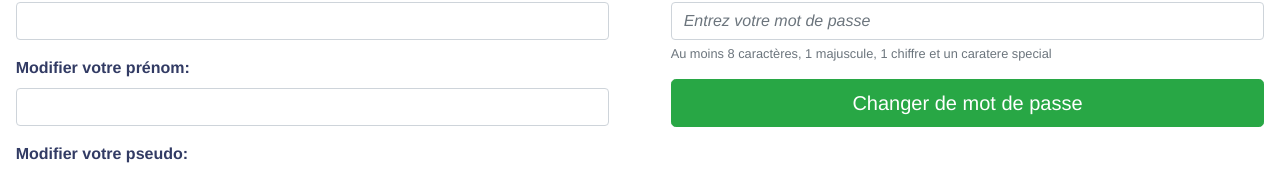
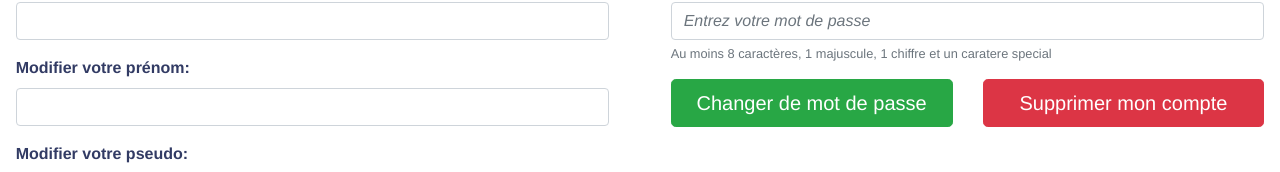
Before and after one commit to Pac176/front_p7, a Vue app: page /myAccount/user/1 in a window 1280 px wide. Shown: the part 222-394 px from the top of the page. Built offline with nearby package versions, Linux system fonts and the light colour scheme; no server answers.

Commit message:
boutton suppression account

```diff
--- a/src/components/PwdUpdate.vue
+++ b/src/components/PwdUpdate.vue
@@ -13,7 +13,14 @@
             <b-form-group v-if="updatePwdSuccess" style="font-weight:bold" id="input-group-1"   label="Confirmez nouveau mot de passe:" label-for="input-3" description="Au moins 8 caractères, 1 majuscule, 1 chiffre et un caratere special" >
               <b-form-input style="font-style:italic" id="input-3" v-model.trim="$v.repeatNewPassword.$model" :class='{"is-invalid":$v.repeatNewPassword.$error,"is-valid":!$v.repeatNewPassword.$invalid}' type="password" placeholder="Entrez votre mot de passe"    ></b-form-input>
             </b-form-group>
-            <button   v-if="!updatePwdSuccess" type="submit"  @click="validPwd" class="btn btn-success btn-lg btn-block" >Changer de mot de passe</button>
+			<b-row>
+				<b-col>
+					<button   v-if="!updatePwdSuccess" type="submit"  @click="validPwd" class="btn btn-success btn-lg btn-block" >Changer de mot de passe</button>
+				</b-col>
+				<b-col>
+					<button   type="submit"  @click="validPwd" class="btn btn-danger btn-lg btn-block" >Supprimer mon compte</button>
+				</b-col>
+			</b-row>
             <button   v-if="newPassword === repeatNewPassword && newPassword !== null && repeatNewPassword !== null" type="submit"  class="btn btn-success btn-lg btn-block">Sauvegarder mot de passe</button>
             <p class="forgot-password text-right mt-2 mb-4">
             </p>
```
